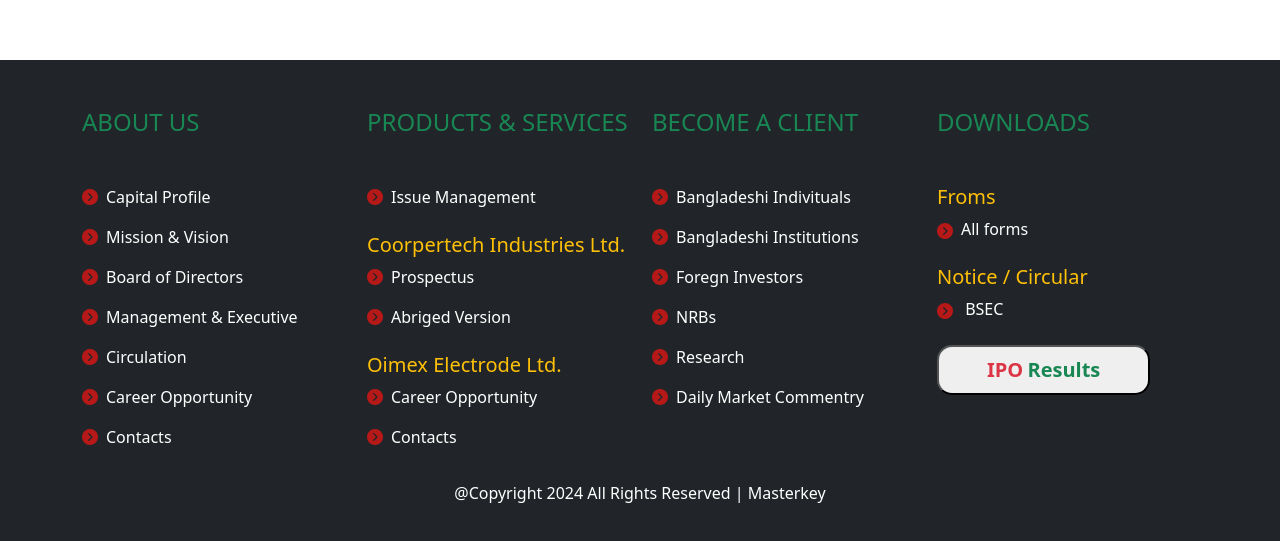
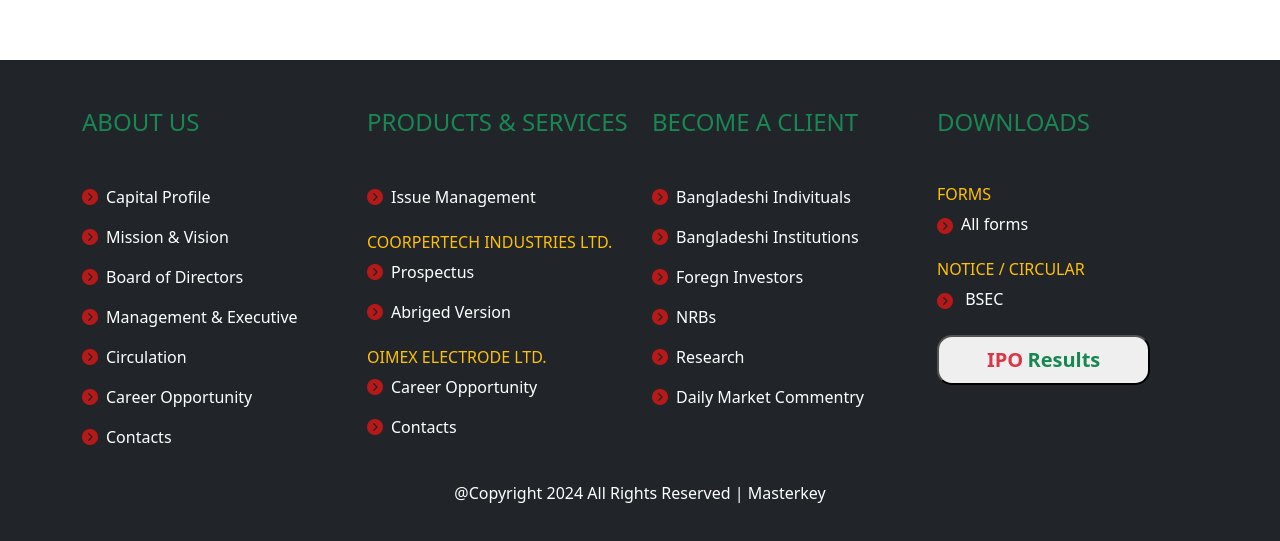
Before and after one commit to raihanuddin2002/masterkey-2, a website: page index.html in a window 1280 px wide. Shown: the part 1309-1850 px from the top of the page. Drawn offline with nearby package versions, Linux system fonts and the light colour scheme.

Commit message:
first commit

```diff
--- a/index.html
+++ b/index.html
@@ -185,7 +185,7 @@
                             <img class="me-2" src="./images/next.png" alt="" srcset="">
                             Issue Management
                         </p>
-                        <h5 class="text-warning">Coorpertech Industries Ltd.</h5>
+                        <h6 class="text-warning text-uppercase">Coorpertech Industries Ltd.</h6>
                         <p class="d-flex align-items-center">
                             <img class="me-2" src="./images/next.png" alt="" srcset="">
                             Prospectus
@@ -195,7 +195,7 @@
                             Abriged Version
                         </p>
 
-                        <h5 class="text-warning">Oimex Electrode Ltd.</h5>
+                        <h6 class="text-warning text-uppercase">Oimex Electrode Ltd.</h6>
 
                         <p class="d-flex align-items-center">
                             <img class="me-2" src="./images/next.png" alt="" srcset="">
@@ -235,10 +235,10 @@
 
                     <div class="col">
                         <h4 class="text-success mb-5">DOWNLOADS</h4>
-                        <h5 class="text-warning">Froms</h5>
+                        <h6 class="text-warning text-uppercase">Forms</h6>
                         <p class="mb-4" class="d-flex align-items-center"><img class="me-2" src="./images/next.png"
                                 alt="" srcset="">All forms</p>
-                        <h5 class="text-warning">Notice / Circular</h5>
+                        <h6 class="text-warning text-uppercase">Notice / Circular</h6>
                         <p class="mb-4" class="d-flex align-items-center">
                             <img class="me-2" src="./images/next.png" alt="" srcset="">
                             BSEC
```
